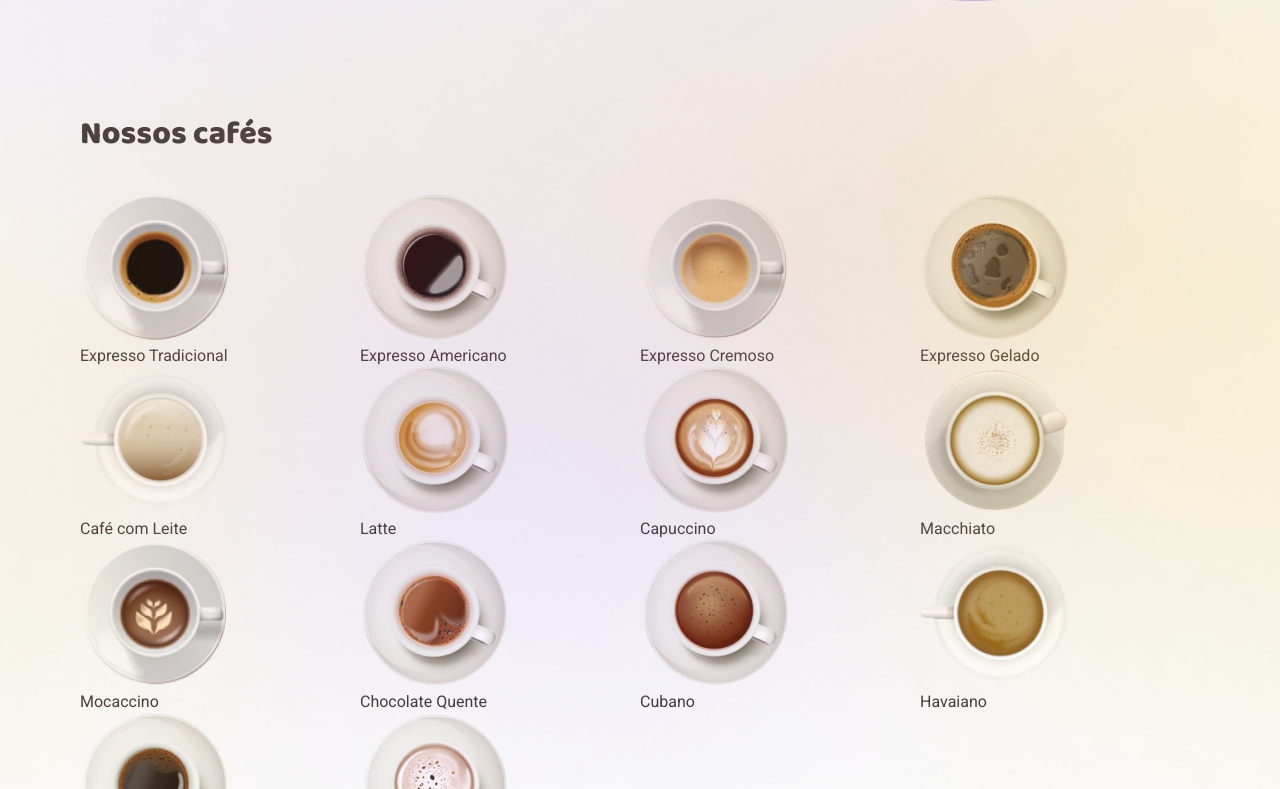
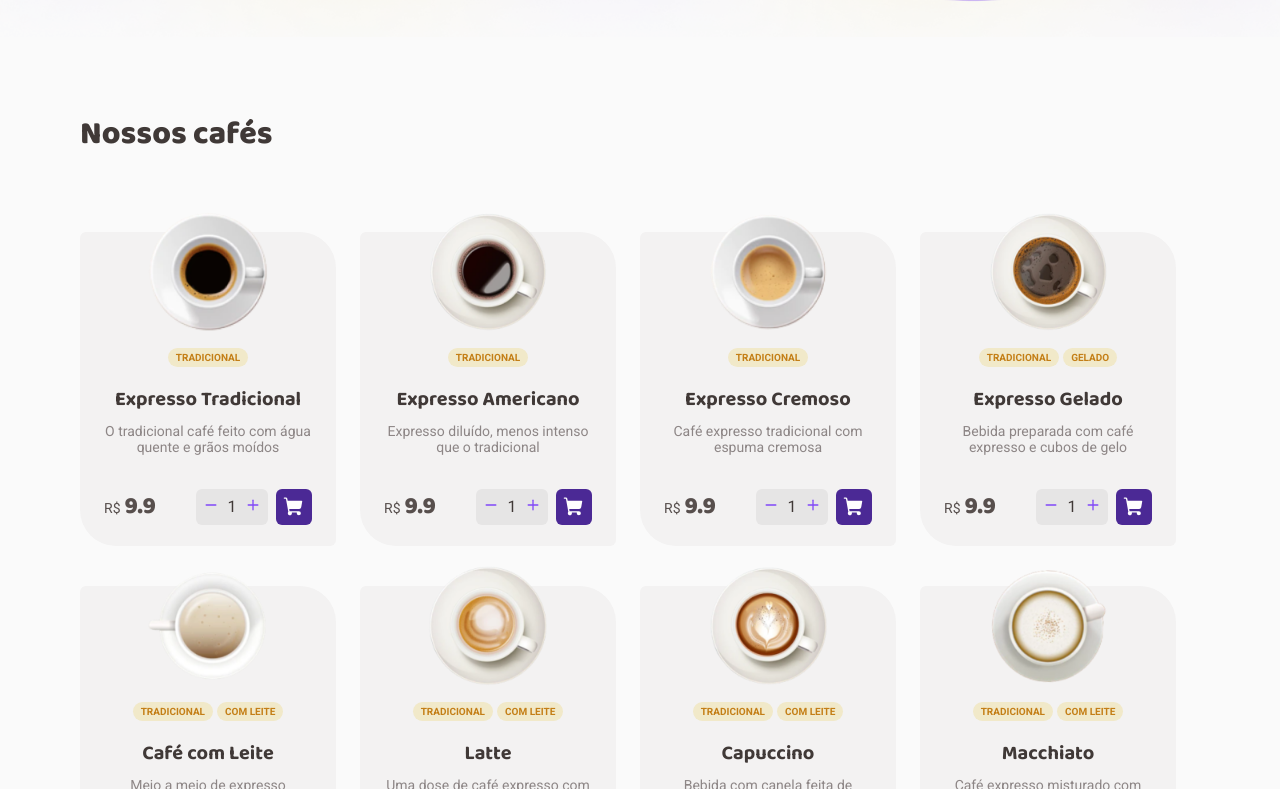
Before and after one commit to euhenriqueferreira/coffee-delivery, a React (Vite) app: page / in a window 1280 px wide. Shown: the part 551-1340 px from the top of the page. Built offline with nearby package versions, Linux system fonts and the light colour scheme.

Commit message:
Listing coffees and context

```diff
--- a/src/App.tsx
+++ b/src/App.tsx
@@ -1,5 +1,6 @@
 import { BrowserRouter } from "react-router-dom";
 import { ThemeProvider } from "styled-components";
+import { CoffeesContextProvider } from "./contexts/CoffeesContext";
 import { Router } from "./Router";
 import { GlobalStyle } from "./styles/global";
 import { defaultTheme } from "./styles/themes/default";
@@ -8,7 +9,9 @@ export function App() {
   return (
     <ThemeProvider theme={defaultTheme}>
       <BrowserRouter>
-        <Router />
+        <CoffeesContextProvider>
+          <Router />
+        </CoffeesContextProvider>
       </BrowserRouter>
       <GlobalStyle />
     </ThemeProvider>
--- /dev/null
+++ b/src/contexts/CoffeesContext.tsx
@@ -0,0 +1,36 @@
+import { createContext, ReactNode, useState } from "react";
+import { CoffeeListData } from "../utils";
+
+interface CoffeeTrait {
+    id: number,
+    title: string
+}
+
+interface Coffee {
+    id: number,
+    imagePath: string,
+    coffeeName: string,
+    coffeeDescription: string,
+    coffeePrice: number,
+    traits: CoffeeTrait[]
+}
+
+interface CoffeesContextType {
+    coffees: Coffee[],
+}
+
+export const CoffeesContext = createContext({} as CoffeesContextType);
+
+interface CoffeesContextProviderProps {
+    children: ReactNode
+}
+
+export function CoffeesContextProvider({ children }: CoffeesContextProviderProps) {
+    const [coffees, setCoffees] = useState<Coffee[]>(CoffeeListData)
+
+    return (
+        <CoffeesContext.Provider value={{ coffees }}>
+            {children}
+        </CoffeesContext.Provider>
+    )
+}
--- /dev/null
+++ b/src/pages/Home/components/CoffeeItem/index.tsx
@@ -0,0 +1,44 @@
+import { Minus, Plus, ShoppingCart } from "phosphor-react"
+import { CoffeeItemContainer } from "./styles"
+
+
+interface CoffeeItemProps {
+    coffee: Coffee,
+}
+
+export function CoffeeItem({ coffee }: CoffeeItemProps) {
+    return (
+        <CoffeeItemContainer>
+            <img src={coffee.imagePath} alt={coffee.coffeeName} />
+
+            <div className="traits">
+                {coffee.traits.map((trait) => {
+                    return (
+                        <span>{trait.title}</span>
+                    )
+                })}
+            </div>
+
+            <h3>{coffee.coffeeName}</h3>
+
+            <p>{coffee.coffeeDescription}</p>
+
+            <footer>
+                <span className="price">R$<strong>{coffee.coffeePrice}</strong></span>
+
+                <div className="counter">
+                    <button>
+                        <Minus size={14} weight="bold" />
+                    </button>
+                    <span>1</span>
+                    <button>
+                        <Plus size={14} weight="bold" />
+                    </button>
+                </div>
+                <button className="cart">
+                    <ShoppingCart size={22} weight="fill" />
+                </button>
+            </footer>
+        </CoffeeItemContainer>
+    )
+}
--- /dev/null
+++ b/src/pages/Home/components/CoffeeItem/styles.ts
@@ -0,0 +1,162 @@
+import styled from "styled-components";
+
+export const CoffeeItemContainer = styled.div`
+    position: relative;
+
+    padding: 1.25rem 1.5rem;
+    text-align: center;
+    max-width: 256px;
+    width: 100%;
+
+    img{
+        width: 7.5rem;
+        height: auto;
+        aspect-ratio: 2 / 2;
+        object-fit: contain;
+        position: relative;
+    }
+
+    .traits{
+        margin-top: 0.75rem;
+        display: flex;
+        align-items: center;
+        justify-content: center;
+        flex-wrap: wrap;
+        gap: 0.25rem;
+        position: relative;
+        span{
+            font-size: 0.625rem;
+            font-weight: 700;
+            text-transform: uppercase;
+
+            padding: 0.25rem 0.5rem;
+
+            border-radius: 9999px;
+
+            background-color: ${props => props.theme["yellow-light"]};
+            color: ${props => props.theme["yellow-dark"]};
+        }
+    }
+
+    h3{
+        font-size: 1.25rem;
+        font-weight: 700;
+
+        color: ${props => props.theme["base-subtitle"]};
+        text-align: center;
+
+        font-family: 'Baloo 2';
+
+        margin-top: 1rem;
+        position: relative;
+    }
+
+    p{
+        font-size: 0.875rem;
+        font-weight: 400;
+
+        color: ${props => props.theme["base-label"]};
+        text-align: center;
+
+        margin-top: 0.5rem;
+        position: relative;
+    }
+
+    footer{
+        margin-top: 2rem;
+        display: flex;
+        align-items: center;
+        justify-content: space-between;
+        position: relative;
+
+        span.price{
+            flex: 1;
+            text-align: left;
+            font-size: 0.875rem;
+            color: ${props => props.theme["base-text"]};
+
+            strong{
+                font-size: 1.5rem;
+                font-weight: 800;
+
+                font-family: 'Baloo 2';
+
+                margin-left: 0.25rem;
+            }
+        }
+
+        .counter{
+            display: flex;
+            align-items: center;
+
+            width: 4.5rem;
+            height: 2.25rem;
+
+            border-radius: 6px;
+            padding: 0 0.3rem;
+
+            background-color: ${props => props.theme["base-button"]};
+
+            button{
+                height: 100%;
+                width: 33%;
+
+                cursor: pointer;
+
+                background-color: transparent;
+                border: 0;
+
+                svg{
+                    color: ${props => props.theme.purple};
+                }
+            }
+
+            span{
+                flex: 1;
+            }
+        }
+
+        button.cart{
+            width: 2.25rem;
+            height: auto;
+            aspect-ratio: 2 / 2;
+
+            cursor: pointer;
+
+            border: 0;
+            border-radius: 6px;
+
+            display: flex;
+            align-items: center;
+            justify-content: center;
+
+            background-color: ${props => props.theme["purple-dark"]};
+
+            margin-left: 0.5rem;
+
+            transition: .2s;
+
+            svg{
+                color: ${props => props.theme["white"]};
+            }
+
+            &:hover{
+                background-color: ${props => props.theme["purple"]};
+            }
+        }
+    }
+
+    &::before{
+        content: '';
+        position: absolute;
+        left: 0;
+        bottom: 0;
+
+        width: 100%;
+        height: calc(100% - 2.5rem);
+
+        background-color: ${props => props.theme["base-card"]};
+
+        border-radius: 6px 36px 6px 36px;
+    }
+`
--- a/src/pages/Home/index.tsx
+++ b/src/pages/Home/index.tsx
@@ -1,11 +1,15 @@
 import { Clock, Coffee, Package, ShoppingCart } from 'phosphor-react';
+import { useContext } from 'react';
 import heroBackground from '../../assets/hero-background.png';
 import heroCoffee from '../../assets/hero-coffee.png';
-import { CoffeeListData } from '../../utils';
+import { CoffeesContext } from '../../contexts/CoffeesContext';
 import { BenefitItem } from './components/BenefitItem';
+import { CoffeeItem } from './components/CoffeeItem';
 import { CoffeeList, HeroSection, HomeContainer } from "./styles";
 
 export function Home() {
+    const { coffees } = useContext(CoffeesContext)
+
     return (
         <HomeContainer>
             <HeroSection>
@@ -28,12 +32,9 @@ export function Home() {
             <CoffeeList>
                 <h2>Nossos cafés</h2>
                 <ul>
-                    {CoffeeListData.map((coffee) => {
+                    {coffees.map((coffee) => {
                         return (
-                            <div>
-                                <img src={coffee.imagePath} alt="" />
-                                <p>{coffee.coffeeName}</p>
-                            </div>
+                            <CoffeeItem coffee={coffee} />
                         )
                     })}
                 </ul>
--- a/src/pages/Home/styles.ts
+++ b/src/pages/Home/styles.ts
@@ -18,7 +18,7 @@ export const HeroSection = styled.section`
 
     img.background{
         width: 100%;
-        height: 100%;
+        height: fit-content;
         object-fit: cover;
 
         position: absolute;
@@ -62,7 +62,7 @@ export const HeroSection = styled.section`
 export const CoffeeList = styled.section`
     width: 100%;
     max-width: 1120px;
-    margin: 0 auto;
+    margin: 0 auto 10rem auto;
 
     h2{
         font-size: 2rem;
```
